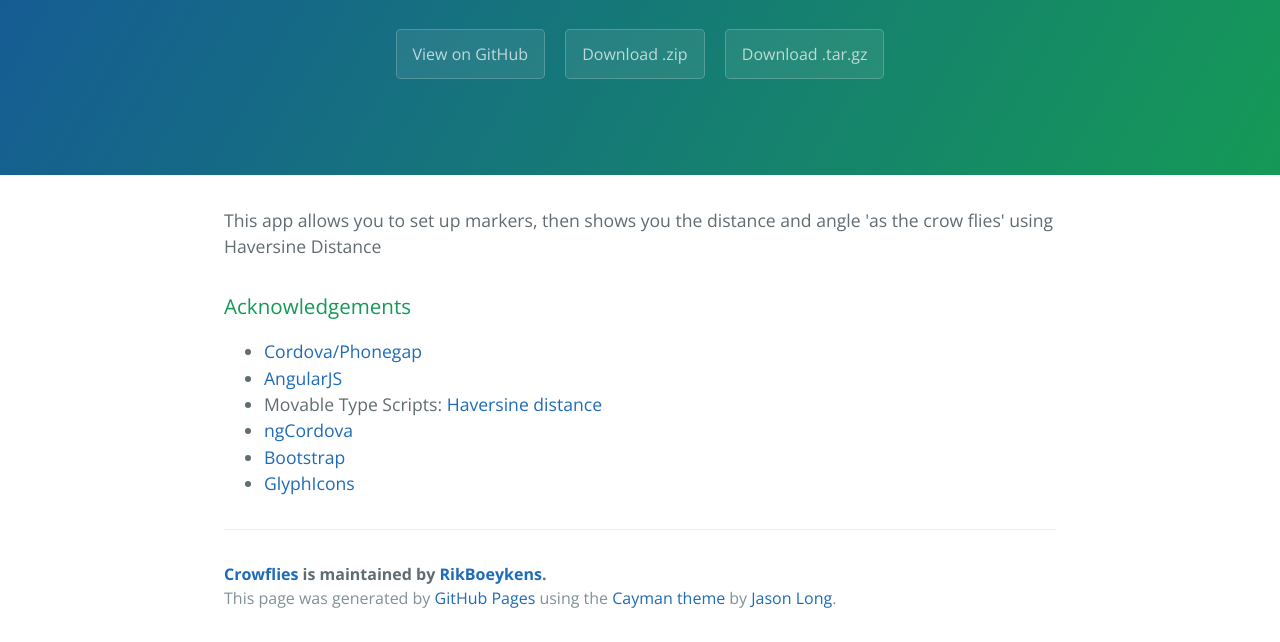
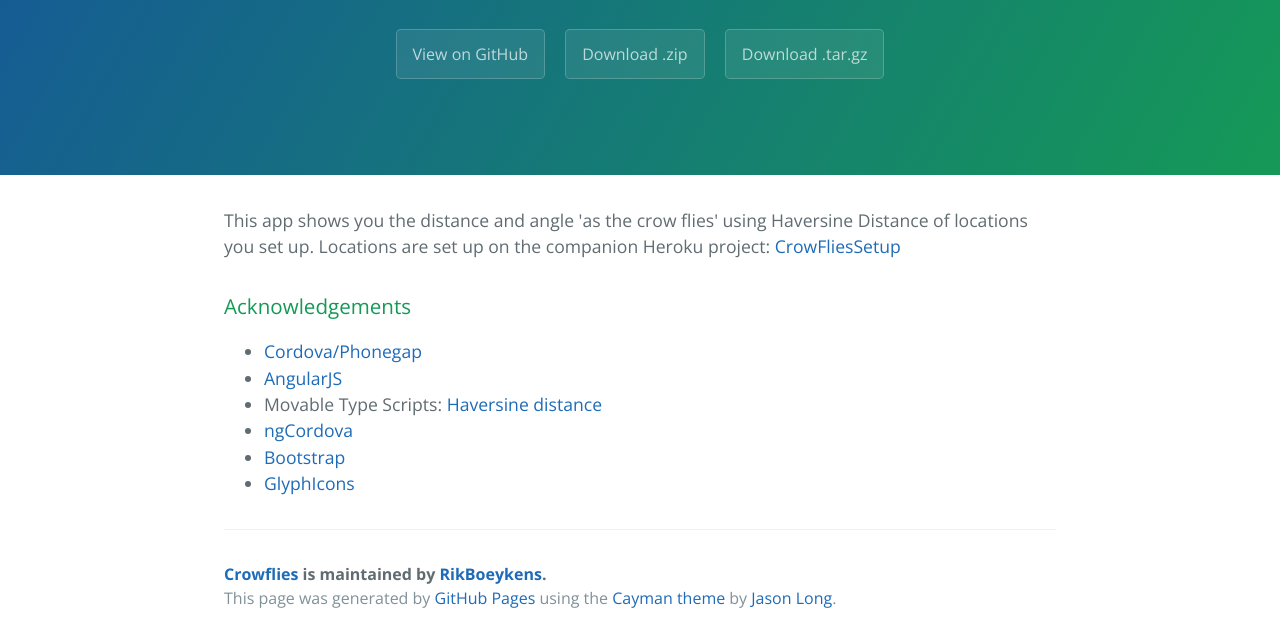
Before and after one commit to RikBoeykens/CrowFlies, a plain HTML site: page index.html in a window 1280 px wide. Shown: the part 208-850 px from the top of the page. Drawn offline with nearby package versions, Linux system fonts and the light colour scheme.

```diff
--- a/index.html
+++ b/index.html
@@ -19,7 +19,8 @@
     </section>
 
     <section class="main-content">
-      <p>This app allows you to set up markers, then shows you the distance and angle 'as the crow flies' using Haversine Distance</p>
+      <p>This app shows you the distance and angle 'as the crow flies' using Haversine Distance of locations you set up.
+Locations are set up on the companion Heroku project: <a href="https://frozen-tor-7116.herokuapp.com/">CrowFliesSetup</a></p>
 
 <h3>
 <a id="acknowledgements" class="anchor" href="#acknowledgements" aria-hidden="true"><span class="octicon octicon-link"></span></a>Acknowledgements</h3>
--- a/params.json
+++ b/params.json
@@ -1 +1 @@
-{"name":"Crowflies","tagline":"A cordova angularjs app using geolocation","body":"This app allows you to set up markers, then shows you the distance and angle 'as the crow flies' using Haversine Distance\r\n### Acknowledgements\r\n* [Cordova/Phonegap](http://phonegap.com/)  \r\n* [AngularJS](https://angularjs.org/)  \r\n* Movable Type Scripts: [Haversine distance](http://www.movable-type.co.uk/scripts/latlong.html)  \r\n* [ngCordova](http://ngcordova.com/)  \r\n* [Bootstrap](http://getbootstrap.com/)  \r\n* [GlyphIcons](http://glyphicons.com/)","google":"","note":"Don't delete this file! It's used internally to help with page regeneration."}
+{"name":"Crowflies","tagline":"A cordova angularjs app using geolocation","body":"This app shows you the distance and angle 'as the crow flies' using Haversine Distance of locations you set up.\r\nLocations are set up on the companion Heroku project: [CrowFliesSetup](https://frozen-tor-7116.herokuapp.com/)\r\n### Acknowledgements\r\n* [Cordova/Phonegap](http://phonegap.com/)  \r\n* [AngularJS](https://angularjs.org/)  \r\n* Movable Type Scripts: [Haversine distance](http://www.movable-type.co.uk/scripts/latlong.html)  \r\n* [ngCordova](http://ngcordova.com/)  \r\n* [Bootstrap](http://getbootstrap.com/)  \r\n* [GlyphIcons](http://glyphicons.com/)","google":"","note":"Don't delete this file! It's used internally to help with page regeneration."}
```
